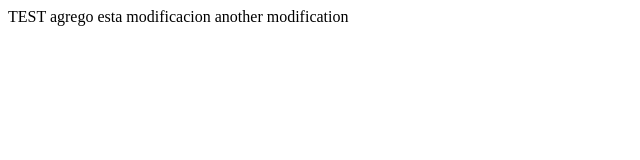
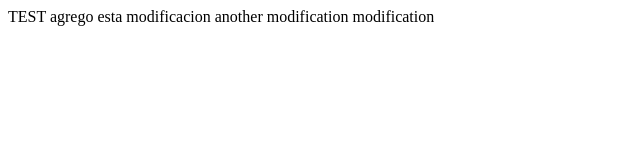
Before and after one commit to andreslpzp/ejemplo_git_1, a plain HTML site: page index.html in a window 1280 px wide. Shown: the whole page, without its empty margins (0-640 px from the left). Drawn offline with Linux system fonts and the light colour scheme.

Commit message:
update_4

```diff
--- a/assets/css/style.css
+++ b/assets/css/style.css
@@ -0,0 +1,2 @@
+/* test */
+/* test */
--- a/index.html
+++ b/index.html
@@ -9,5 +9,6 @@
 <body>
     TEST agrego esta modificacion
     another modification
+    modification
 </body>
 </html>
```
Also changed, not shown: 1.html (deleted).
